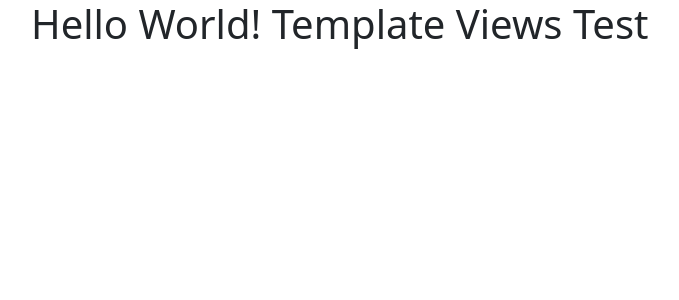
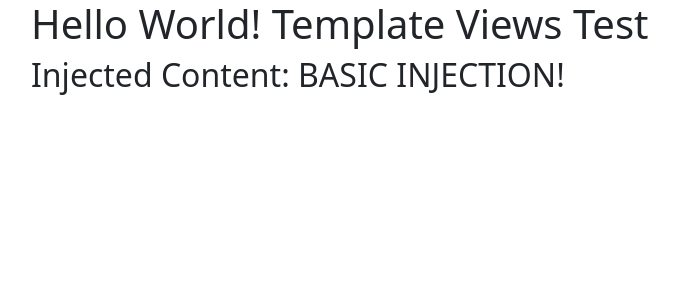
Before and after one commit to Iqbalshahzad96/Advance_Django, a Django app: page / in a window 1280 px wide. Shown: the top 300 px of the page, without its empty margins (51-730 px from the left). Run offline with Django 3.2, Linux system fonts and the light colour scheme.

Commit message:
Template Views, context Dictionary

```diff
--- a/basic_app/views.py
+++ b/basic_app/views.py
@@ -3,3 +3,8 @@ from django.views.generic import View, TemplateView
 
 class IndexView(TemplateView):
     template_name = 'index.html'
+
+    def get_context_data(self, **kwargs):
+        context = super().get_context_data(**kwargs)
+        context['injectme'] = 'BASIC INJECTION!'
+        return context
--- a/templates/index.html
+++ b/templates/index.html
@@ -2,4 +2,5 @@
 
 {%block body_block%}
     <h1>Hello World! Template Views Test</h1>
+    <h2>Injected Content: {{injectme}}</h2>
 {% endblock %}
```
